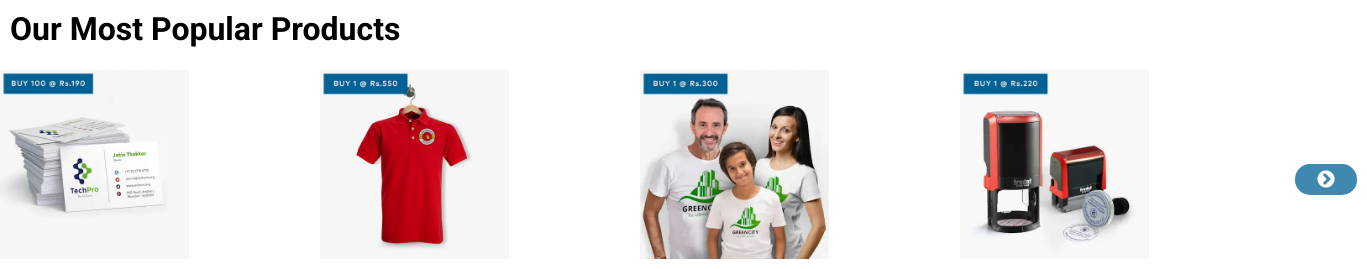
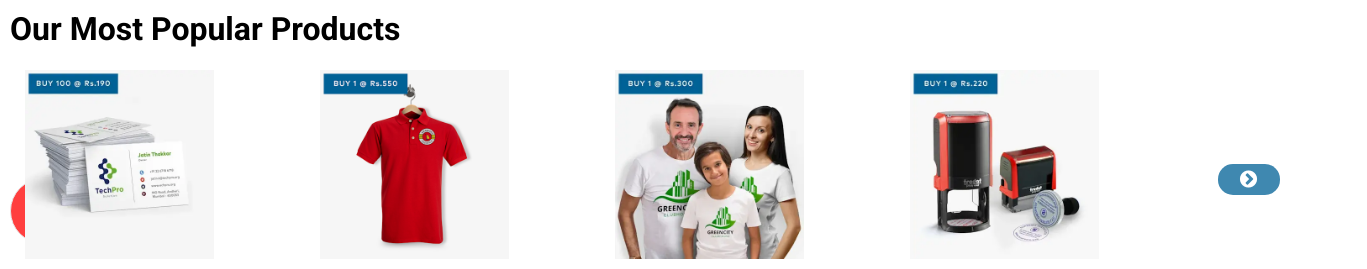
Before and after one commit to shahid-anwar/Vista-Print, a React (Vite) app in the folder vista/: page / in a window 1280 px wide. Shown: the part 777-1046 px from the top of the page, 1367 px wide, since content can reach past the window. Built offline with nearby package versions, Linux system fonts and the light colour scheme.

Commit message:
Second Slider Completed

```diff
--- a/vista/src/Component/Header/styles.css
+++ b/vista/src/Component/Header/styles.css
@@ -391,6 +391,10 @@ body {
 .popular-cards{
     cursor: pointer;
 }
+.popular-all-cards{
+    width: 92%;
+    margin-left: 25px;
+}
 .popular-contents{
     display: flex;
     justify-content: center;
```
